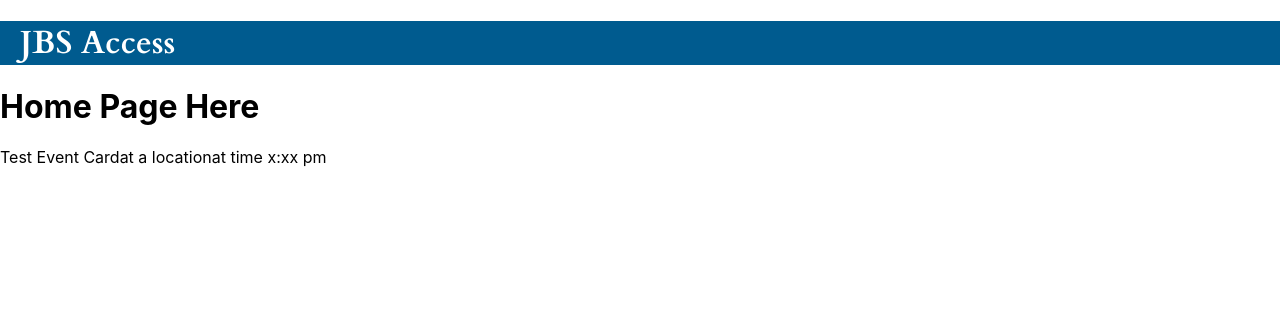
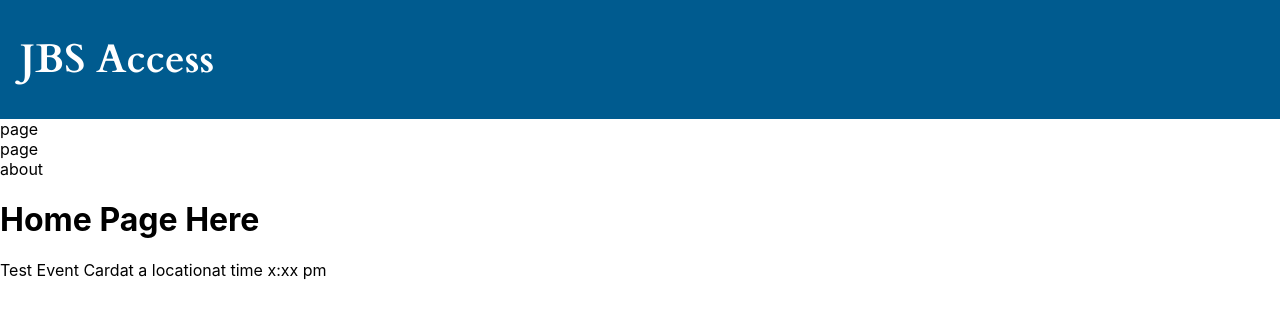
Before and after one commit to eli-front/JBS-Access, a Next.js app: page / in a window 1280 px wide. Shown: the top 316 px of the page. Built offline with nearby package versions, Linux system fonts and the light colour scheme.

Commit message:
Worked on navbar

```diff
--- a/components/Navbar.js
+++ b/components/Navbar.js
@@ -5,8 +5,17 @@ import styles from "../styles/Navbar.module.css"
 export default function Navbar() {
   return (
     <>
-      <div className={styles.navbar}>
-        <h1>JBS Access</h1>
+      <div className={styles.name}>
+        <h1><Link href="/"><a>JBS Access</a></Link></h1>
+      </div>
+      <div>
+        page
+      </div>
+      <div>
+        page
+      </div>
+      <div>
+        about
       </div>
     </>
   );
--- a/styles/Navbar.module.css
+++ b/styles/Navbar.module.css
@@ -1,7 +1,10 @@
-.navbar {
+.name {
     background-color: #005B8F;
     font-family: 'Cardo', serif;
     color: white;
     padding-left: 20px;
     font-weight: 700;
+    font-size: 20px;
+    padding-top: 5px;
+    padding-bottom: 5px;
 }
```
